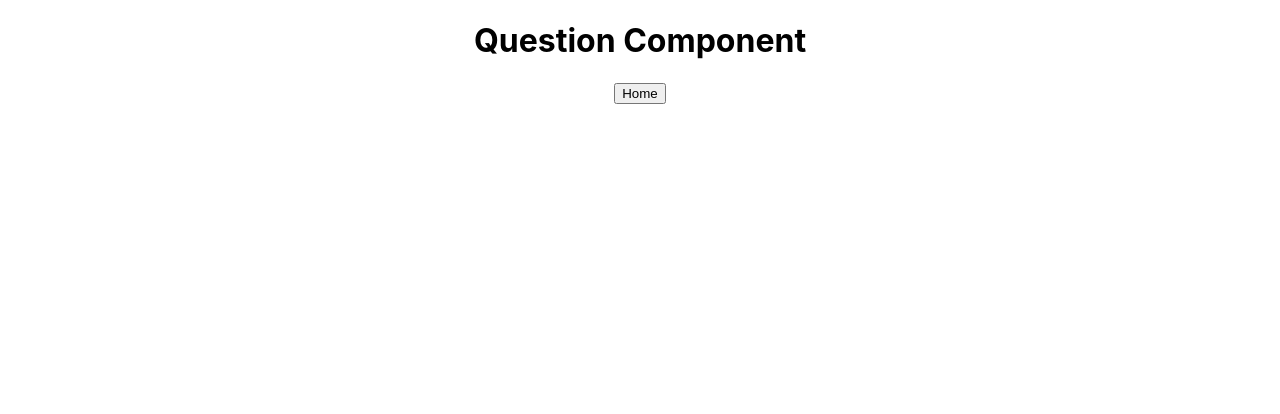
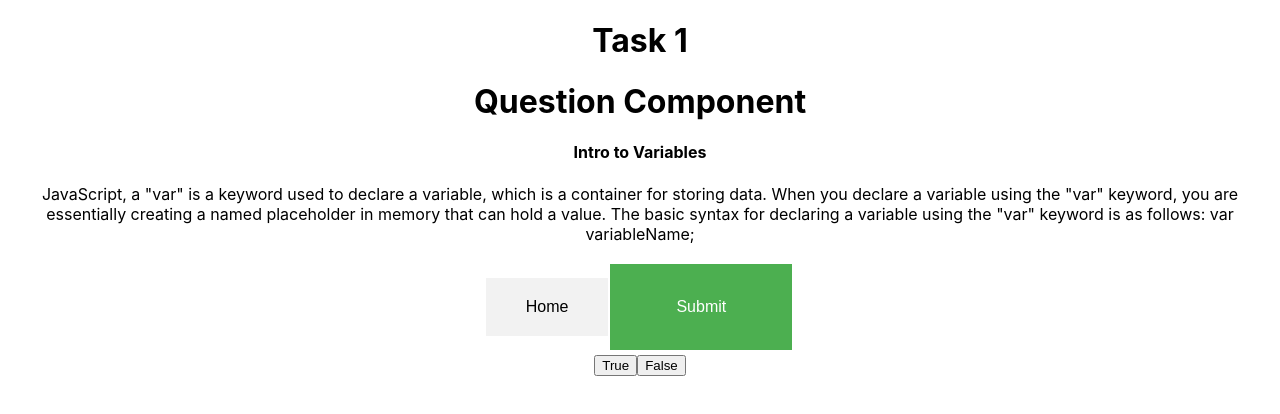
Before and after one commit to SchoolOfCode/bc14_w7_project-frontend-room-25-cmd-z, a React (Create React App) app in the folder my-app/: page / in a window 1280 px wide. Shown: the top 414 px of the page. Built offline with nearby package versions, Linux system fonts and the light colour scheme.

Commit message:
Created more componenets with basic styling

```diff
--- a/my-app/src/App.js
+++ b/my-app/src/App.js
@@ -3,6 +3,9 @@ import React from 'react';
 import ReactDOM from 'react-dom';
 import HomeButton from './Task 1/Components/Home Button';
 import QuestionComponent from './Task 1/Components/Main Container/Question Container/Question Component/index.js';
+import SubmitButton from './Task 1/Components/Main Container/Question Container/Submit Button';
+import TitleComponent from './Task 1/Components/Main Container/Title Component';
+import TrueFalseButton from './Task 1/Components/Main Container/Question Container/truefalse Button';
 
 ReactDOM.render(<App />, document.getElementById('root'));  //this is the root element in the index.html file
 
@@ -10,8 +13,11 @@ ReactDOM.render(<App />, document.getElementById('root'));  //this is the root e
 function App() {
   return (
     <div className="App">
+    <TitleComponent />
     <QuestionComponent />
     <HomeButton />
+    <SubmitButton />
+    <TrueFalseButton />
     </div>
 )
 }
--- a/my-app/src/Task 1/Components/Home Button/index.js
+++ b/my-app/src/Task 1/Components/Home Button/index.js
@@ -1,6 +1,6 @@
 // create a button that will take the user to the home page
 import React from 'react';
-//import './index.css';
+import './index.css';
 
 function HomeButton () {
     return (
--- a/my-app/src/Task 1/Components/Main Container/Question Container/Question Component/index.js
+++ b/my-app/src/Task 1/Components/Main Container/Question Container/Question Component/index.js
@@ -1,16 +1,16 @@
 import React from "react";
+// import { } from "@material-ui/core";
 
 function QuestionComponent () {
     return (
         <div>
             <h1>Question Component</h1>
+            <h4> Intro to Variables</h4>
+            <p>JavaScript, a "var" is a keyword used to declare a variable, which is a container for storing data. When you declare a variable using the "var" keyword, you are essentially creating a named placeholder in memory that can hold a value.
+The basic syntax for declaring a variable using the "var" keyword is as follows:
+var variableName;</p>
         </div>
     );
 }
 
 export default QuestionComponent;
-
-export function H1Test ()
-
-    { return <h1>Question Component</h1>
-}
--- /dev/null
+++ b/my-app/src/Task 1/Components/Main Container/Question Container/Submit Button/index.css
@@ -0,0 +1,13 @@
+/* create css styling for a submit button */
+.submit-button {
+  background-color: #4CAF50; /* Green */
+  border: none;
+  color: white;
+  padding: 15px 32px;
+  text-align: center;
+  text-decoration: none;
+  display: inline-block;
+  font-size: 16px;
+  margin: 4px 2px;
+  cursor: pointer;
+}
--- a/my-app/src/Task 1/Components/Main Container/Question Container/Submit Button/index.js
+++ b/my-app/src/Task 1/Components/Main Container/Question Container/Submit Button/index.js
@@ -0,0 +1,13 @@
+// create a submit button component
+import React from 'react';
+import './index.css';
+
+function SubmitButton () {
+    return (
+        <div className="submit-button">
+            <button className="submit-button">Submit</button>
+        </div>
+    );
+}
+
+export default SubmitButton;
--- a/my-app/src/Task 1/Components/Main Container/Question Container/truefalse Button/index.js
+++ b/my-app/src/Task 1/Components/Main Container/Question Container/truefalse Button/index.js
@@ -0,0 +1,14 @@
+// create a true and false button component
+import React from 'react';
+
+
+function TrueFalseButton () {
+    return (
+        <div>
+            <button>True</button>
+            <button>False</button>
+        </div>
+    );
+}
+
+export default TrueFalseButton;
--- a/my-app/src/Task 1/Components/Main Container/Title Component/index.js
+++ b/my-app/src/Task 1/Components/Main Container/Title Component/index.js
@@ -0,0 +1,12 @@
+// create a title component
+import React from 'react';
+
+function TitleComponent () {
+    return (
+        <div>
+            <h1>Task 1</h1>
+        </div>
+    );
+}
+
+export default TitleComponent;
```
Also changed, not shown: package.json (added, +7 -0 lines), my-app/src/Task 1/Components/Main Container/Question Container/truefalse Button/index.css (added), 1 other file (tests, documents, lock files or other folders).
